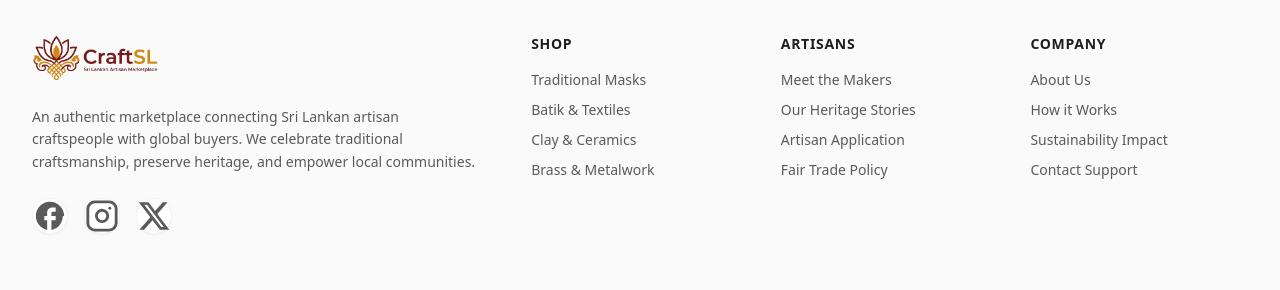
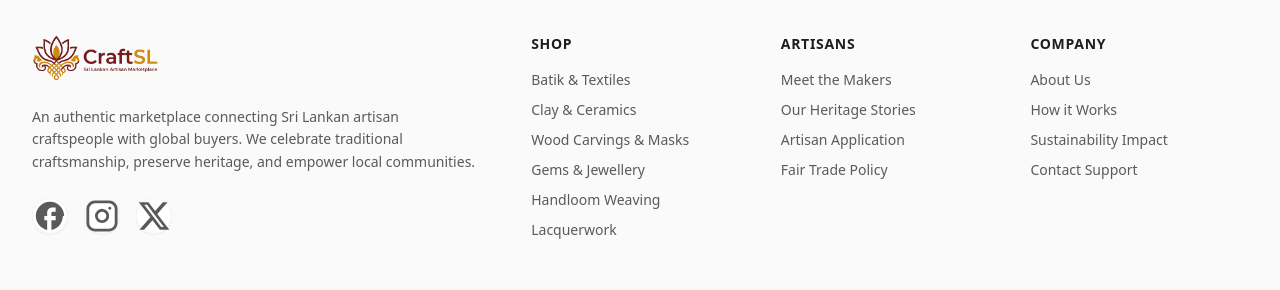
Before and after one commit to Pavithra-RN/craftsl, a Next.js app: page / in a window 1280 px wide. Shown: the part 2877-3167 px from the top of the page. Built offline with nearby package versions, Linux system fonts and the light colour scheme; no server answers; the database is empty.

Commit message:
Fix footer shop links to correct product categories

```diff
--- a/src/components/Footer.tsx
+++ b/src/components/Footer.tsx
@@ -66,15 +66,16 @@ export default function Footer() {
             </div>
           </div>
 
-          {/* Shop Column */}
           <div className="space-y-4">
             <h4 className="text-sm font-bold uppercase tracking-wider text-[#1E1E1E]">Shop</h4>
             <ul className="space-y-2.5 text-sm">
               {[
-                { label: 'Traditional Masks', href: '/shop?category=masks' },
-                { label: 'Batik & Textiles', href: '/shop?category=batik' },
-                { label: 'Clay & Ceramics', href: '/shop?category=ceramics' },
-                { label: 'Brass & Metalwork', href: '/shop?category=metalwork' },
+                { label: 'Batik & Textiles', href: '/products?craft_type=batik' },
+                { label: 'Clay & Ceramics', href: '/products?craft_type=pottery' },
+                { label: 'Wood Carvings & Masks', href: '/products?craft_type=woodwork' },
+                { label: 'Gems & Jewellery', href: '/products?craft_type=gems' },
+                { label: 'Handloom Weaving', href: '/products?craft_type=weaving' },
+                { label: 'Lacquerwork', href: '/products?craft_type=lacquerwork' },
               ].map((link) => (
                 <li key={link.label}>
                   <Link href={link.href} className="hover:text-[#8B1A1A] transition-colors duration-150">
```
